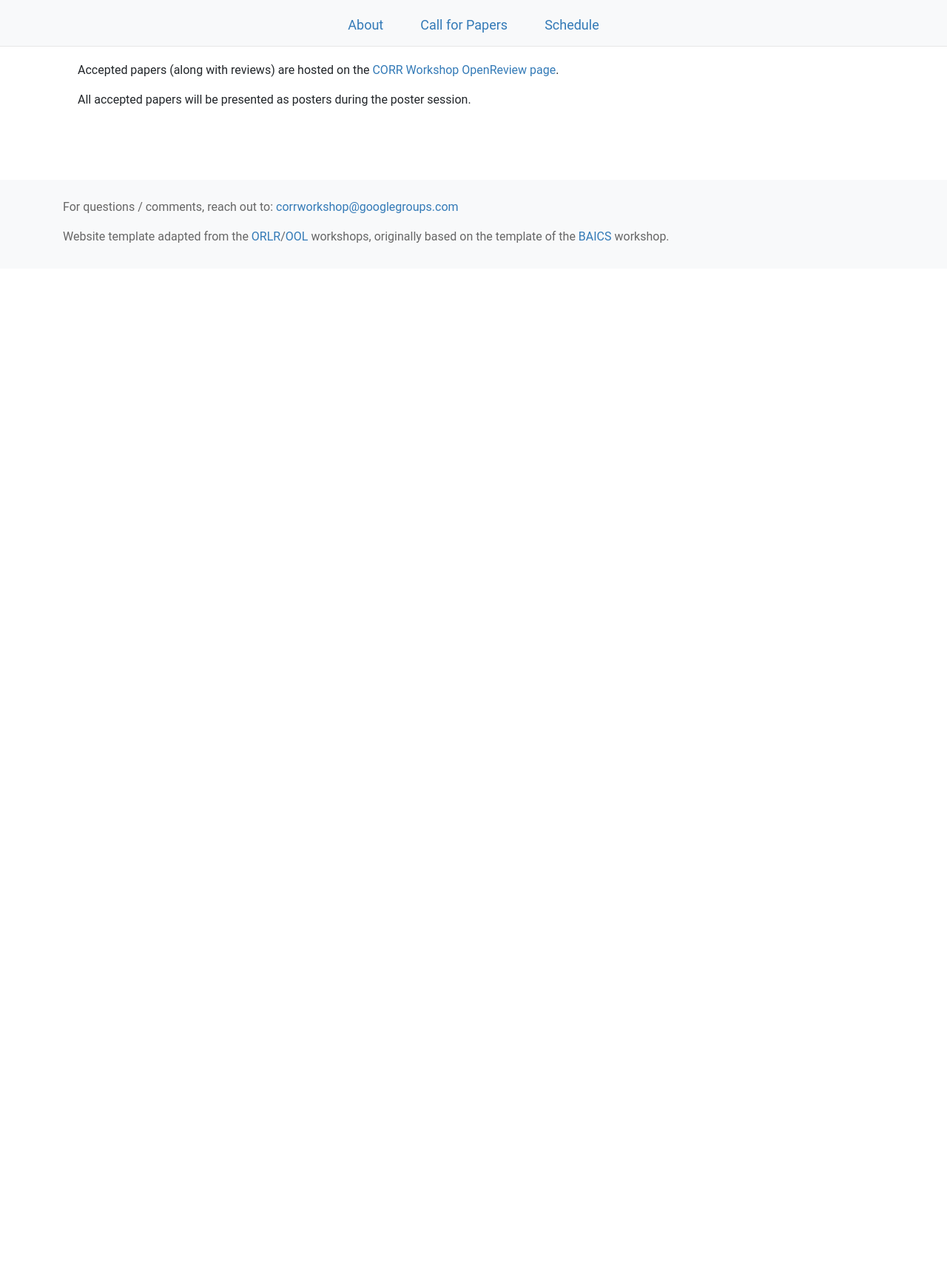
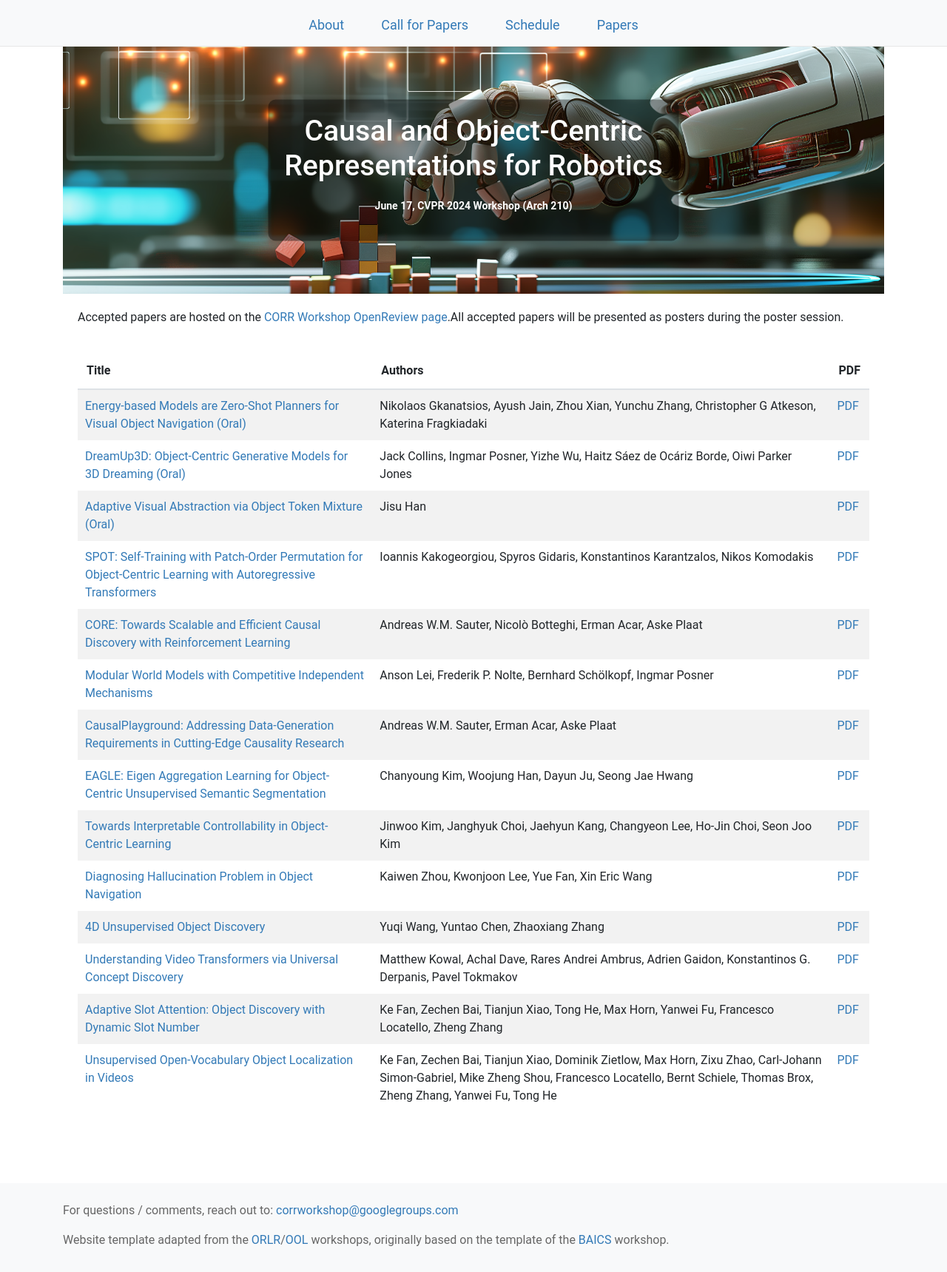
Before and after one commit to corrworkshop/corrworkshop.github.io, a Jekyll site: the page built from papers.html, in a window 1280 px wide. Shown: the whole page at 74% size. Built offline with Jekyll 4.4.1, drawn with Linux system fonts in a browser that asks for light colours; nearby versions of some CDN libraries; before the commit the page ends 900 px from its top, so only the background shows below that.

Commit message:
Add papers links

```diff
--- a/_layouts/coverpage.html
+++ b/_layouts/coverpage.html
@@ -48,9 +48,10 @@
         <li class="nav-link"><a href="/index.html">About</a></li>
         <li class="nav-link strike"><a href="/submit.html">Call for Papers</a></li>
         <li class="nav-link"><a href="/schedule.html">Schedule</a></li>
+        <li class="nav-link"><a href="/papers.html">Papers</a></li>
         <!-- <li class="nav-link"><a href="/speakers.html">Invited Speakers</a></li>
         <li class="nav-link"><a href="/index.html#organizers">Organizers</a></li>
-        <li class="nav-link"><a href="/papers.html">Papers</a></li>  -->
+
 
       </ul>
 
--- a/_layouts/default.html
+++ b/_layouts/default.html
@@ -49,6 +49,7 @@
 <!--        <li class="nav-link"><a href="/format.html">How to Participate</a></li>-->
 <!--        <li class="nav-link"><a href="/livestream.html">&#127909; Livestream</a></li>-->
         <li class="nav-link"><a href="/schedule.html">Schedule</a></li>
+        <li class="nav-link"><a href="/papers.html">Papers</a></li>
         <!-- <li class="nav-link"><a href="/speakers.html">Invited Speakers</a></li> -->
         <!-- <li class="nav-link"><a href="/index.html#organizers">Organizers</a></li> -->
         <!-- <li class="nav-link"><a href="/papers.html">Papers</a></li>  -->
--- a/css/style.css
+++ b/css/style.css
@@ -66,6 +66,10 @@ table {
 /* } */
 #schedule th.time, #schedule td.time {
   width: 150px;  /* Adjust this value to increase or decrease the width */
+}
+
+#papers th.time, #papers td.time {
+  width: 200px;  /* Adjust this value to increase or decrease the width */
 }
 
 .no-bottom-margin {
--- a/papers.html
+++ b/papers.html
@@ -1,530 +1,206 @@
 ---
 layout: default
 ---
-
+<div class="banner">
+     <img src="images/banner.jpg" alt="Causal and Object-Centric Representations for Robotics" class="banner-img">
+     <div class="banner-text">
+       <h1>Causal and Object-Centric Representations for Robotics</h1>
+       <p>June 17, CVPR 2024 Workshop (Arch 210)</p>
+     </div>
+   </div>
 <div id="program">
 
 <div class="row">
-  <p>Accepted papers (along with reviews) are hosted on the <a href="https://openreview.net/group?id=ICLR.cc/2022/Workshop/OSC">CORR Workshop OpenReview page</a>.</p>
+  <p>Accepted papers are hosted on the <a href="https://openreview.net/group?id=thecvf.com/CVPR/2024/Workshop/CORR">CORR Workshop OpenReview page</a>.</p>
 <p>
      All accepted papers will be presented as posters during the poster session.</a>
 </p>
 </div>
 
-<!-- <div class="row">
+<div class="row">
 <a name="session-1"></a>
-<!-- <table class="table table-striped">
+<table class="table table-striped" id="papers">
 <thead>
      <tr>
           <th>Title</th>
           <th>Authors</th>
           <th>PDF</th>
-          <th>Session</th>
 </thead>
 <tbody>
-
+     <tr>
+          <td>
+          <span><a href="https://openreview.net/forum?id=YtozUfp0Ly">Energy-based Models are Zero-Shot Planners for Visual Object Navigation (Oral)</a></span>
+          </td>
+          <td>
+          Nikolaos Gkanatsios, Ayush Jain, Zhou Xian, Yunchu Zhang, Christopher G Atkeson, Katerina Fragkiadaki
+          </td>
+          <td>
+          <a href="https://openreview.net/pdf?id=YtozUfp0Ly" target="_blank">PDF</a>
+          </td>
+          </tr>
 
           <tr>
           <td>
-<span><a href="https://openreview.net/forum?id=SSgxDBOIqgq">Object Representations as Fixed Points: Training Iterative Inference Algorithms with Implicit Differentiation</a></span>
-<span> (Oral)</span>
+          <span><a href="https://openreview.net/forum?id=UXKGi7YLeT">DreamUp3D: Object-Centric Generative Models for 3D Dreaming (Oral)</a></span>
           </td>
           <td>
-Michael Chang, Thomas L. Griffiths, Sergey Levine
+          Jack Collins, Ingmar Posner, Yizhe Wu, Haitz Sáez de Ocáriz Borde, Oiwi Parker Jones
           </td>
           <td>
-<a href="https://openreview.net/pdf?id=SSgxDBOIqgq" target="_blank">PDF</a>
-</td>
-<td>
-#2
+          <a href="https://openreview.net/pdf?id=UXKGi7YLeT" target="_blank">PDF</a>
           </td>
           </tr>
 
 
           <tr>
                <td>
-<span><a href="https://openreview.net/forum?id=H8QVUSuIqgq">Disentanglement and Generalization Under Correlation Shifts</a></span>
-<span> (Oral)</span>
+               <span><a href="https://openreview.net/forum?id=s4A6cJG3Dn">Adaptive Visual Abstraction via Object Token Mixture (Oral)</a></span>
                </td>
                <td>
-Christina M Funke, Paul Vicol, Kuan-Chieh Wang, Matthias Kuemmerer, Richard Zemel, Matthias Bethge
+               Jisu Han
                </td>
                <td>
-<a href="https://openreview.net/pdf?id=H8QVUSuIqgq" target="_blank">PDF</a>
+               <a href="https://openreview.net/pdf?id=s4A6cJG3Dn" target="_blank">PDF</a>
+               </td>
+               </tr>
+    <tr>
+    <td>
+    <span><a href="https://openreview.net/forum?id=WPWhUjX05f">SPOT: Self-Training with Patch-Order Permutation for Object-Centric Learning with Autoregressive Transformers</a></span>
     </td>
     <td>
-#2
+     Ioannis Kakogeorgiou, Spyros Gidaris, Konstantinos Karantzalos, Nikos Komodakis
+    </td>
+    <td>
+    <a href="https://openreview.net/pdf?id=WPWhUjX05f" target="_blank">PDF</a>
+    </td>
+    </tr>
+
+    <tr>
+    <td>
+    <span><a href="https://openreview.net/forum?id=UhngAkFmWr">CORE: Towards Scalable and Efficient Causal Discovery with Reinforcement Learning</a></span>
+    </td>
+    <td>
+     Andreas W.M. Sauter, Nicolò Botteghi, Erman Acar, Aske Plaat
+    </td>
+    <td>
+    <a href="https://openreview.net/pdf?id=UhngAkFmWr" target="_blank">PDF</a>
     </td>
     </tr>
 
 
     <tr>
      <td>
-<span><a href="https://openreview.net/forum?id=rImGHBOL9e5">Learning Fourier-Sparse Functions on DAGs</a></span>
-<span> (Oral)</span>
+     <span><a href="https://openreview.net/forum?id=8exP12DDJo">Modular World Models with Competitive Independent Mechanisms</a></span>
      </td>
      <td>
-Bastian Seifert, Chris Wendler, Markus Püschel
+          Anson Lei, Frederik P. Nolte, Bernhard Schölkopf, Ingmar Posner
      </td>
      <td>
-<a href="https://openreview.net/pdf?id=rImGHBOL9e5" target="_blank">PDF</a>
-</td>
-<td>
-#1
+     <a href="https://openreview.net/pdf?id=8exP12DDJo" target="_blank">PDF</a>
      </td>
      </tr>
 
 
     <tr>
     <td>
-<span><a href="https://openreview.net/forum?id=BW44SrOU9g5">On the Identifiability of Nonlinear ICA with Unconditional Priors</a></span>
-<span> (Oral)</span>
+    <span><a href="https://openreview.net/forum?id=MiGEQ6L624">CausalPlayground: Addressing Data-Generation Requirements in Cutting-Edge Causality Research</a></span>
     </td>
     <td>
-Yujia Zheng, Ignavier Ng, Kun Zhang
+     Andreas W.M. Sauter, Erman Acar, Aske Plaat
     </td>
     <td>
-<a href="https://openreview.net/pdf?id=BW44SrOU9g5" target="_blank">PDF</a>
+    <a href="https://openreview.net/pdf?id=MiGEQ6L624" target="_blank">PDF</a>
+    </td>
+    </tr>
+
+    <tr>
+    <td>
+    <span><a href="https://openreview.net/forum?id=JCYoVUjpKs">EAGLE: Eigen Aggregation Learning for Object-Centric Unsupervised Semantic Segmentation</a></span>
     </td>
     <td>
-#1
+     Chanyoung Kim, Woojung Han, Dayun Ju, Seong Jae Hwang
+    </td>
+    <td>
+    <a href="https://openreview.net/pdf?id=JCYoVUjpKs" target="_blank">PDF</a>
+    </td>
+    </tr>
+
+    <tr>
+    <td>
+    <span><a href="https://openreview.net/forum?id=KXhnXhBHQs">Towards Interpretable Controllability in Object-Centric Learning</a></span>
+    </td>
+    <td>
+     Jinwoo Kim, Janghyuk Choi, Jaehyun Kang, Changyeon Lee, Ho-Jin Choi, Seon Joo Kim
+    </td>
+    <td>
+    <a href="https://openreview.net/pdf?id=KXhnXhBHQs" target="_blank">PDF</a>
+    </td>
+    </tr>
+
+    <tr>
+    <td>
+    <span><a href="https://openreview.net/forum?id=GOtJcSGbJB">Diagnosing Hallucination Problem in Object Navigation</a></span>
+    </td>
+    <td>
+     Kaiwen Zhou, Kwonjoon Lee, Yue Fan, Xin Eric Wang
+    </td>
+    <td>
+    <a href="https://openreview.net/pdf?id=GOtJcSGbJB" target="_blank">PDF</a>
+    </td>
+    </tr>
+
+    <tr>
+    <td>
+    <span><a href="https://openreview.net/forum?id=LZWnZDaFsY">4D Unsupervised Object Discovery</a></span>
+    </td>
+    <td>
+     Yuqi Wang, Yuntao Chen, Zhaoxiang Zhang
+    </td>
+    <td>
+    <a href="https://openreview.net/pdf?id=LZWnZDaFsY" target="_blank">PDF</a>
+    </td>
+    </tr>
+
+    <tr>
+    <td>
+    <span><a href="https://openreview.net/forum?id=Eb64G2BEM8">Understanding Video Transformers via Universal Concept Discovery</a></span>
+    </td>
+    <td>
+    Matthew Kowal, Achal Dave, Rares Andrei Ambrus, Adrien Gaidon, Konstantinos G. Derpanis, Pavel Tokmakov
+    </td>
+    <td>
+    <a href="https://openreview.net/pdf?id=Eb64G2BEM8" target="_blank">PDF</a>
+    </td>
+    </tr>
+
+    <tr>
+    <td>
+    <span><a href="https://openreview.net/forum?id=IbO09UhfZa">Adaptive Slot Attention: Object Discovery with Dynamic Slot Number</a></span>
+    </td>
+    <td>
+    Ke Fan, Zechen Bai, Tianjun Xiao, Tong He, Max Horn, Yanwei Fu, Francesco Locatello, Zheng Zhang
+    </td>
+    <td>
+    <a href="https://openreview.net/pdf?id=IbO09UhfZa" target="_blank">PDF</a>
+    </td>
+    </tr>
+
+    <tr>
+    <td>
+    <span><a href="https://openreview.net/forum?id=lKHN5k6Sbi">Unsupervised Open-Vocabulary Object Localization in Videos</a></span>
+    </td>
+    <td>
+     Ke Fan, Zechen Bai, Tianjun Xiao, Dominik Zietlow, Max Horn, Zixu Zhao, Carl-Johann Simon-Gabriel, Mike Zheng Shou, Francesco Locatello, Bernt Schiele, Thomas Brox, Zheng Zhang, Yanwei Fu, Tong He
+    </td>
+    <td>
+    <a href="https://openreview.net/pdf?id=lKHN5k6Sbi" target="_blank">PDF</a>
     </td>
     </tr>
 
 
-<tr>
-<td>
-<span><a href="https://openreview.net/forum?id=HrxfwSu8cl9">Action-Sufficient State Representation Learning for Control with Structural Constraints</a></span>
-</td>
-<td>
-Biwei Huang, Chaochao Lu, Liu Leqi, José Miguel Hernández-Lobato, Clark Glymour, Bernhard Schölkopf, Kun Zhang
-</td>
-<td>
-<a href="https://openreview.net/pdf?id=HrxfwSu8cl9" target="_blank">PDF</a>
-</td>
-<td>
-#2
-</td>
-</tr>
-
-
-<tr>
-<td>
-<span><a href="https://openreview.net/forum?id=rCzfIruU5x5">Object-centric Compositional Imagination for Visual Abstract Reasoning</a></span>
-</td>
-<td>
-Rim Assouel, Pau Rodriguez, Perouz Taslakian, David Vazquez, Yoshua Bengio
-</td>
-<td>
-<a href="https://openreview.net/pdf?id=rCzfIruU5x5" target="_blank">PDF</a>
-</td>
-<td>
-#2
-</td>
-</tr>
-
-
-<tr>
-<td>
-<span><a href="https://openreview.net/pdf?id=BSgxIBuI5lq">Inductive Biases for Relational Tasks</a></span>
-</td>
-<td>
-Giancarlo Kerg, Sarthak Mittal, David Rolnick, Yoshua Bengio, Blake Aaron Richards, Guillaume Lajoie
-</td>
-<td>
-<a href="https://openreview.net/pdf?id=BSgxIBuI5lq" target="_blank">PDF</a>
-</td>
-<td>
-#2
-</td>
-</tr>
-
-
-<tr>
-<td>
-<span><a href="https://openreview.net/forum?id=HRfDSrOLclq">A Causal Viewpoint on Motor-Imagery Brainwave Decoding</a></span>
-</td>
-<td>
-Konstantinos Barmpas, Yannis Panagakis, Dimitrios Adamos, Nikolaos Laskaris, Stefanos Zafeiriou
-</td>
-<td>
-<a href="https://openreview.net/pdf?id=HRfDSrOLclq" target="_blank">PDF</a>
-</td>
-<td>
-#2
-</td>
-</tr>
-
-
-<tr>
-<td>
-<span><a href="https://openreview.net/forum?id=HZExSSO8ql5">Causal Policy Ranking</a></span>
-</td>
-<td>
-Daniel McNamee, Hana Chockler
-</td>
-<td>
-<a href="https://openreview.net/pdf?id=HZExSSO8ql5" target="_blank">PDF</a>
-</td>
-<td>
-#1
-</td>
-</tr>
-
-
-<tr>
-<td>
-<span><a href="https://openreview.net/forum?id=H87xrH_Lcg9">CITRIS: Causal Identifiability from Temporal Intervened Sequences</a></span>
-</td>
-<td>
-Phillip Lippe, Sara Magliacane, Sindy Löwe, Yuki M Asano, Taco Cohen, Efstratios Gavves
-</td>
-<td>
-<a href="https://openreview.net/pdf?id=H87xrH_Lcg9" target="_blank">PDF</a>
-</td>
-<td>
-#1
-</td>
-</tr>
-
-
-<tr>
-<td>
-<span><a href="https://openreview.net/forum?id=SY8GPHd8qe9">Learning Articulated Rigid Body Dynamics Simulations From Video</a></span>
-</td>
-<td>
-Eric Heiden, Ziang Liu, Vibhav Vineet, Erwin Coumans, Gaurav Sukhatme
-</td>
-<td>
-<a href="https://openreview.net/pdf?id=SY8GPHd8qe9" target="_blank">PDF</a>
-</td>
-<td>
-#1
-</td>
-</tr>
-
-
-<tr>
-<td>
-<span><a href="https://openreview.net/forum?id=HImz8BuUclc">Binding Actions to Objects in World Models</a></span>
-</td>
-<td>
-Ondrej Biza, Robert Platt, Jan-Willem van de Meent, Lawson L.S. Wong, Thomas Kipf
-</td>
-<td>
-<a href="https://openreview.net/pdf?id=HImz8BuUclc" target="_blank">PDF</a>
-</td>
-<td>
-#2
-</td>
-</tr>
-
-
-<tr>
-<td>
-<span><a href="https://openreview.net/forum?id=rIQgLHdUcec">Learning to reason about and to act on physical cascading events</a></span>
-</td>
-<td>
-Yuval Atzmon, Eli Meirom, Shie Mannor, Gal Chechik
-</td>
-<td>
-<a href="https://openreview.net/pdf?id=rIQgLHdUcec" target="_blank">PDF</a>
-</td>
-<td>
-#2
-</td>
-</tr>
-
-
-<tr>
-<td>
-<span><a href="https://openreview.net/forum?id=B4exBrOUceq">Improving Generalization with Approximate Factored Value Functions</a></span>
-</td>
-<td>
-Shagun Sodhani, Sergey Levine, Amy Zhang
-</td>
-<td>
-<a href="https://openreview.net/pdf?id=B4exBrOUceq" target="_blank">PDF</a>
-</td>
-<td>
-#2
-</td>
-</tr>
-
-
-<tr>
-<td>
-<span><a href="https://openreview.net/forum?id=S8X8vS_85gc">DAG Learning on the Permutahedron</a></span>
-</td>
-<td>
-Valentina Zantedeschi, Jean Kaddour, Luca Franceschi, Matt Kusner, Vlad Niculae
-</td>
-<td>
-<a href="https://openreview.net/pdf?id=S8X8vS_85gc" target="_blank">PDF</a>
-</td>
-<td>
-#1
-</td>
-</tr>
-
-
-<tr>
-<td>
-<span><a href="https://openreview.net/forum?id=rZVGLHuU9xq">Continuous Relaxation For The Multivariate Noncentral Hypergeometric Distribution</a></span>
-</td>
-<td>
-Thomas M. Sutter, Laura Manduchi, Alain Ryser, Julia E Vogt
-</td>
-<td>
-<a href="https://openreview.net/forum?id=rZVGLHuU9xq" target="_blank">PDF</a>
-</td>
-<td>
-#1
-</td>
-</tr>
-
-
-<tr>
-<td>
-<span><a href="https://openreview.net/forum?id=SI7NHHO85eq">INFERNO: Inferring Object-Centric 3D Scene Representations without Supervision</a></span>
-</td>
-<td>
-Lluis Castrejon, Nicolas Ballas, Aaron Courville
-</td>
-<td>
-<a href="https://openreview.net/forum?id=SI7NHHO85eq" target="_blank">PDF</a>
-</td>
-<td>
-#2
-</td>
-</tr>
-
-
-<tr>
-<td>
-<span><a href="https://openreview.net/forum?id=rRzSSS_Ucg9">Coherence Evaluation of Visual Concepts With Objects and Language</a></span>
-</td>
-<td>
-Tobias Leemann, Yao Rong, Stefan Kraft, Enkelejda Kasneci, Gjergji Kasneci
-</td>
-<td>
-<a href="https://openreview.net/forum?id=rRzSSS_Ucg9" target="_blank">PDF</a>
-</td>
-<td>
-#1
-</td>
-</tr>
-
-
-<tr>
-<td>
-<span><a href="https://openreview.net/forum?id=SRfVvBuI9xq">Towards Self-Supervised Learning of Global and Object-Centric Representations</a></span>
-</td>
-<td>
-Federico Baldassarre, Hossein Azizpour
-</td>
-<td>
-<a href="https://openreview.net/forum?id=SRfVvBuI9xq" target="_blank">PDF</a>
-</td>
-<td>
-#1
-</td>
-</tr>
-
-
-<tr>
-<td>
-<span><a href="https://openreview.net/forum?id=HFUxPr_I5ec">Compositional Multi-object Reinforcement Learning with Linear Relation Networks</a></span>
-</td>
-<td>
-Davide Mambelli, Frederik Träuble, Stefan Bauer, Bernhard Schölkopf, Francesco Locatello
-</td>
-<td>
-<a href="https://openreview.net/forum?id=HFUxPr_I5ec" target="_blank">PDF</a>
-</td>
-<td>
-#1
-</td>
-</tr>
-
-
-<tr>
-<td>
-<span><a href="https://openreview.net/forum?id=BCzevBOL5g9">Object-Centric Learning as Nested Optimization</a></span>
-</td>
-<td>
-Michael Chang, Sergey Levine, Thomas L. Griffiths
-</td>
-<td>
-<a href="https://openreview.net/forum?id=BCzevBOL5g9" target="_blank">PDF</a>
-</td>
-<td>
-#2
-</td>
-</tr>
-
-
-<tr>
-<td>
-<span><a href="https://openreview.net/forum?id=BCGfDBOIcec">Factorized World Models for Learning Causal Relationships</a></span>
-</td>
-<td>
-Artem Zholus, Yaroslav Ivchenkov, Aleksandr Panov
-</td>
-<td>
-<a href="https://openreview.net/forum?id=BCGfDBOIcec" target="_blank">PDF</a>
-</td>
-<td>
-#1
-</td>
-</tr>
-
-
-<tr>
-<td>
-<span><a href="https://openreview.net/forum?id=HBgzIHOUqgq">Recognizing Actions using Object States</a></span>
-</td>
-<td>
-Nirat Saini, Bo He, Gaurav Shrivastava, Sai Saketh Rambhatla, Abhinav Shrivastava
-</td>
-<td>
-<a href="https://openreview.net/forum?id=HBgzIHOUqgq" target="_blank">PDF</a>
-</td>
-<td>
-#2
-</td>
-</tr>
-
-
-<tr>
-<td>
-<span><a href="https://openreview.net/forum?id=H8mUISOIqec">Align-Deform-Subtract: An interventional framework for explaining object differences</a></span>
-</td>
-<td>
-Cian Eastwood, Li Nanbo, Chris Williams
-</td>
-<td>
-<a href="https://openreview.net/forum?id=H8mUISOIqec" target="_blank">PDF</a>
-</td>
-<td>
-#1
-</td>
-</tr>
-
-
-<tr>
-<td>
-<span><a href="https://openreview.net/forum?id=HAGeIS_Lcg9">LogicInference: A new Datasaet for Teaching Logical Inference to seq2seq Models</a></span>
-</td>
-<td>
-Santiago Ontanon, Joshua Ainslie, Vaclav Cvicek, Zachary Fisher
-</td>
-<td>
-<a href="https://openreview.net/forum?id=HAGeIS_Lcg9" target="_blank">PDF</a>
-</td>
-<td>
-#2
-</td>
-</tr>
-
-
-<tr>
-<td>
-<span><a href="https://openreview.net/forum?id=rCztBS_Uqxc">Learning Two-Step Hybrid Policy for Graph-Based Interpretable Reinforcement Learning</a></span>
-</td>
-<td>
-Tongzhou Mu, Kaixiang Lin, Feiyang Niu, Govind Thattai
-</td>
-<td>
-<a href="https://openreview.net/forum?id=rCztBS_Uqxc" target="_blank">PDF</a>
-</td>
-<td>
-#2
-</td>
-</tr>
-
-
-<tr>
-<td>
-<span><a href="https://openreview.net/forum?id=rUXOUBuUcg5">Weakly supervised causal representation learning</a></span>
-</td>
-<td>
-Johann Brehmer, Pim De Haan, Phillip Lippe, Taco Cohen
-</td>
-<td>
-<a href="https://openreview.net/forum?id=rUXOUBuUcg5" target="_blank">PDF</a>
-</td>
-<td>
-#1
-</td>
-</tr>
-
-
-<tr>
-<td>
-<span><a href="https://openreview.net/forum?id=H58N8HdL5x5">Discovering Generalizable Spatial Goal Representations via Graph-based Active Reward Learning</a></span>
-</td>
-<td>
-Aviv Netanyahu, Tianmin Shu, Joshua B. Tenenbaum, Pulkit Agrawal
-</td>
-<td>
-<a href="https://openreview.net/forum?id=H58N8HdL5x5" target="_blank">PDF</a>
-</td>
-<td>
-#2
-</td>
-</tr>
-
-
-<tr>
-<td>
-<span><a href="https://openreview.net/forum?id=BCzbrBdI5l5">ReMixer: Object-aware Mixing Layer for Vision Transformers and Mixers</a></span>
-</td>
-<td>
-Hyunwoo Kang, Sangwoo Mo, Jinwoo Shin
-</td>
-<td>
-<a href="https://openreview.net/forum?id=BCzbrBdI5l5" target="_blank">PDF</a>
-</td>
-<td>
-#2
-</td>
-</tr>
-
-
-<tr>
-<td>
-<span><a href="https://openreview.net/forum?id=r87xPSd89gq">Invariant Causal Representation Learning for Generalization in Imitation and Reinforcement Learning</a></span>
-</td>
-<td>
-Chaochao Lu, José Miguel Hernández-Lobato, Bernhard Schölkopf
-</td>
-<td>
-<a href="https://openreview.net/forum?id=r87xPSd89gq" target="_blank">PDF</a>
-</td>
-<td>
-#1
-</td>
-</tr>
-
-
-<tr>
-<td>
-<span><a href="https://openreview.net/forum?id=rc8l8SOU9ec">Finding Structure and Causality in Linear Programs</a></span>
-</td>
-<td>
-Matej Zečević, Florian Peter Busch, Devendra Singh Dhami, Kristian Kersting
-</td>
-<td>
-<a href="https://openreview.net/forum?id=rc8l8SOU9ec" target="_blank">PDF</a>
-</td>
-<td>
-#2
-</td>
-</tr>
 
 </tbody>
 </table>
-</div> -->
+</div>
 
 </div>
--- a/schedule.html
+++ b/schedule.html
@@ -5,7 +5,7 @@ layout: default
   <img src="images/banner.jpg" alt="Causal and Object-Centric Representations for Robotics" class="banner-img">
   <div class="banner-text">
     <h1>Causal and Object-Centric Representations for Robotics</h1>
-    <p>June 17, CVPR 2024 Workshop</p>
+    <p>June 17, CVPR 2024 Workshop (Arch 210)</p>
   </div>
 </div>
 <div class="contributed talks">
```
Lines whose indentation alone changed are shown as unchanged.
